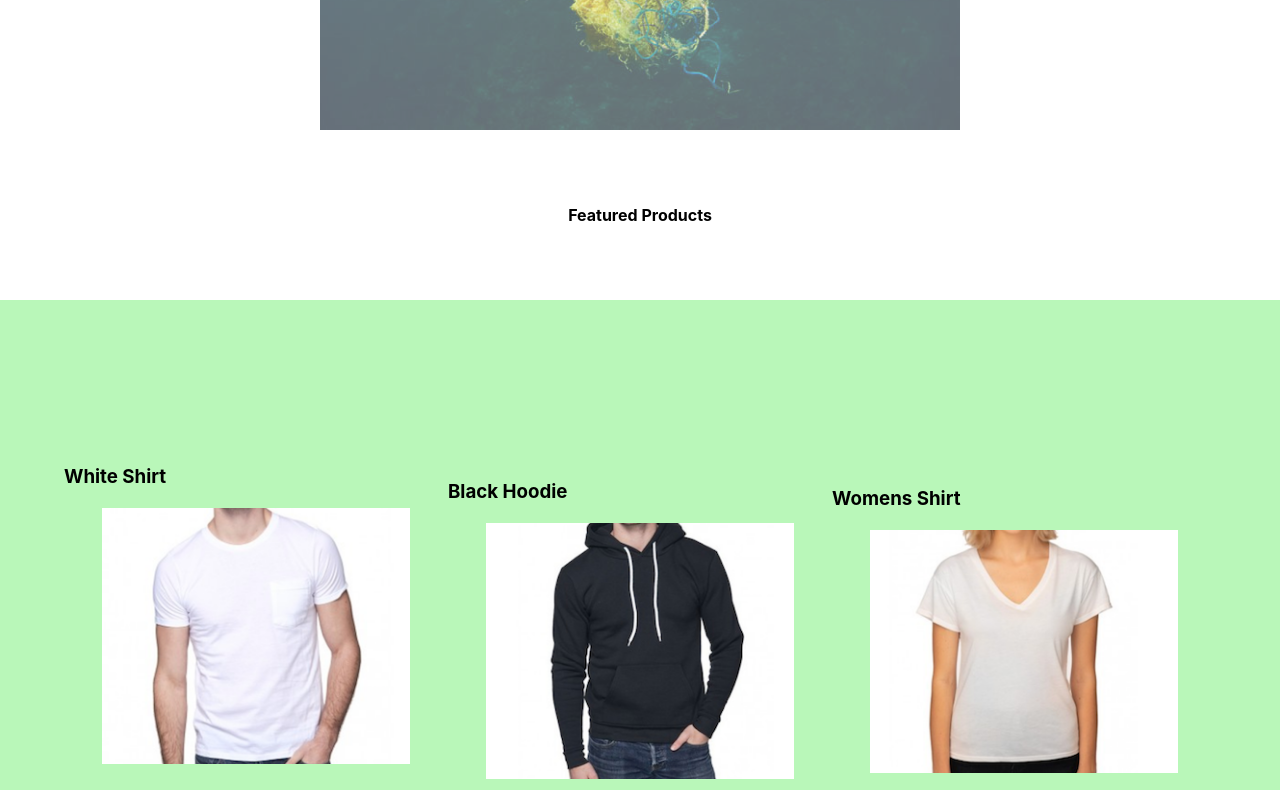
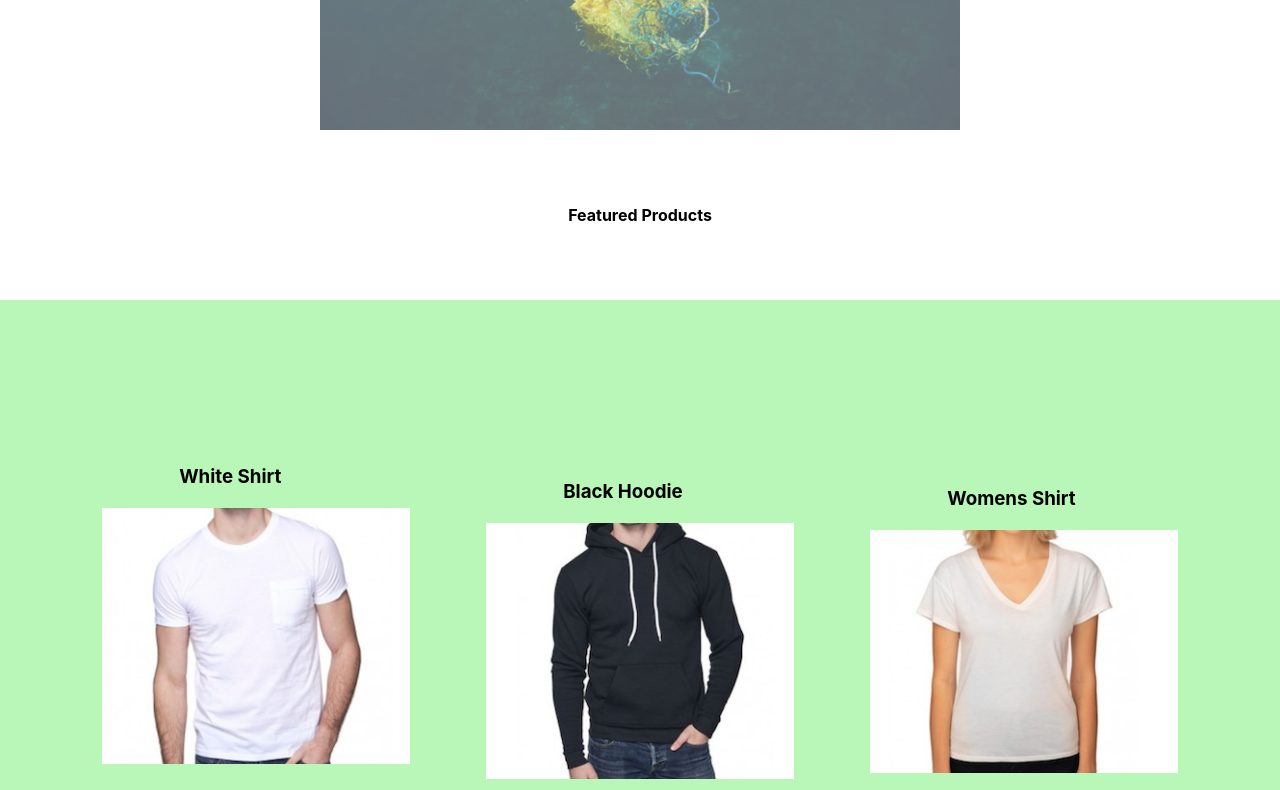
Before and after one commit to aaronnn47/recykle, a React (Create React App) app: page /#/ in a window 1280 px wide. Shown: the part 495-1285 px from the top of the page. Built offline with nearby package versions, Linux system fonts and the light colour scheme; a web font is replaced by a local one.

Commit message:
found the bug

```diff
--- a/src/Components/Home/Home.css
+++ b/src/Components/Home/Home.css
@@ -99,7 +99,7 @@ a:hover
 }
 
 .white-shirt > h3{
-  margin: 0 auto;
+  width: 40%;
 }
 
 .white-shirt > p {
@@ -132,7 +132,7 @@ a:hover
   }
 
   .white-shirt > h3{
-    width: 100%;
+    width: 40%;
     height: 20%;
   }
 }
@@ -186,6 +186,14 @@ a:hover
   .white-shirt{
     height: 40%;
     width: 30%;
+    display: flex;
+    flex-direction: column;
+    align-items: center;
+
+  }
+
+  .white-shirt > h3{
+    width: 40%;
   }
 
   .white-shirt > img{
```
